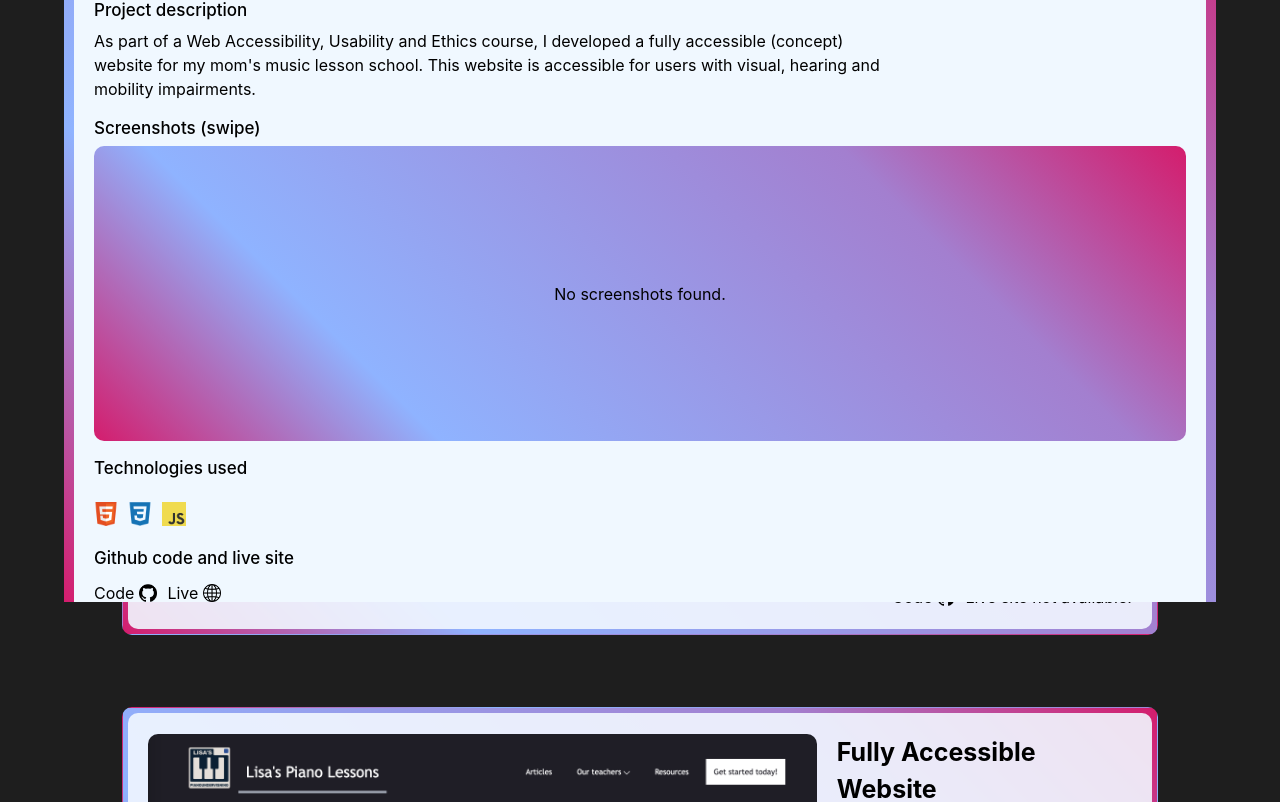
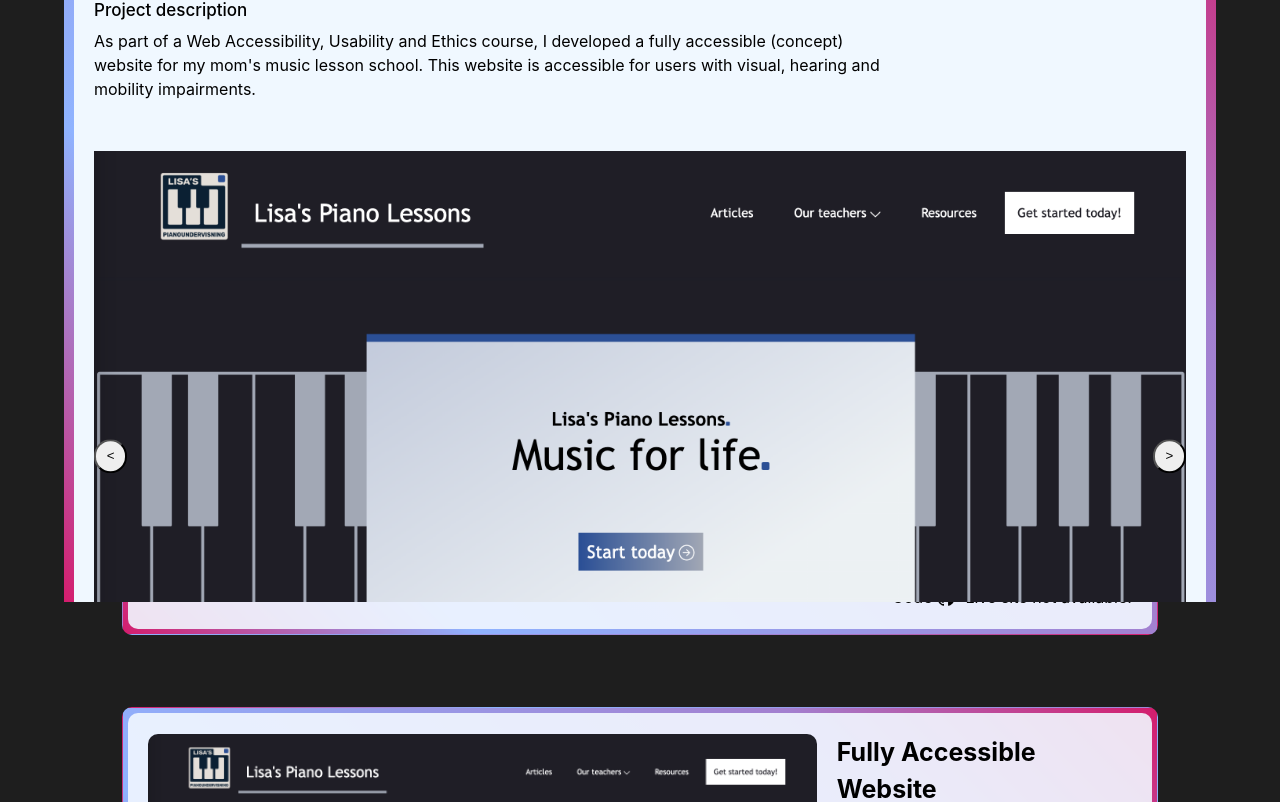
Before and after one commit to chriistopherngo/Portfolio, a React (Vite) app: page / in a window 1280 px wide. Shown: the part 998-1800 px from the top of the page. Built offline with nearby package versions, Linux system fonts and the light colour scheme.

Commit message:
working carousel

```diff
--- /dev/null
+++ b/src/Components/Carousel/Carousel.jsx
@@ -0,0 +1,52 @@
+import { useState } from 'react';
+import { ChevronLeft, ChevronRight } from 'lucide-react';
+
+const Carousel = ({ images, caption }) => {
+  const [currentIndex, setCurrentIndex] = useState(0);
+
+  if (!images || images.length === 0) {
+    return <div className="p-4 text-center text-gray-500">No images to display</div>;
+  }
+
+  const goToPrevious = () => {
+    const isFirstImage = currentIndex === 0;
+    const newIndex = isFirstImage ? images.length - 1 : currentIndex - 1;
+    setCurrentIndex(newIndex);
+  };
+
+  const goToNext = () => {
+    const isLastImage = currentIndex === images.length - 1;
+    const newIndex = isLastImage ? 0 : currentIndex + 1;
+    setCurrentIndex(newIndex);
+  };
+
+  return (
+    <div className="relative w-full md:w-[70%] mb-[75px] mt-[50px] mx-auto ">
+      <div className="relative w-full overflow-hidden rounded-lg">
+        <div className="flex flex-col justify-between w-full h-full">
+          <img
+            src={images[currentIndex].url || images[currentIndex]}
+            alt={images[currentIndex].alt || `Project image ${currentIndex + 1}`}
+            className="object-contain max-w-full max-h-full"
+          />
+           {caption && (
+          <figcaption className='text-red'>
+            {caption[currentIndex]}
+          </figcaption>
+        )}
+        </div>
+      </div>
+      <div className='absolute flex items-center justify-between w-full -translate-y-1/2 top-1/2'>
+            <button className='w-[2.5em] h-[2.5em] rounded-full' onClick={goToPrevious}>&lt; </button>
+            <button className='w-[2.5em] h-[2.5em] rounded-full' onClick={goToNext}>&gt;</button>
+        </div>
+
+      {/* Image counter */}
+      <div className="absolute px-2 py-1 text-xs text-white bg-black bg-opacity-50 rounded-md bottom-2 right-2">
+        {currentIndex + 1} / {images.length}
+      </div>
+    </div>
+  );
+};
+
+export default Carousel;
--- a/src/Components/ProjectItem/ProjectItem.jsx
+++ b/src/Components/ProjectItem/ProjectItem.jsx
@@ -4,6 +4,7 @@ import { IoClose } from "react-icons/io5";
 import { FaArrowRightLong } from "react-icons/fa6";
 import { Link } from "react-router-dom";
 import { useLocation, useNavigate } from "react-router-dom";
+import Carousel from "../Carousel/Carousel";
 
 
 const ProjectItem = ({
@@ -16,6 +17,7 @@ const ProjectItem = ({
   workFormat,
   insideProjectDesc,
   insideProjectImg = [],
+  insideProjectImgCaption =[],
   contributors = [],
   setNavbarVisible,
   processHeadings = [],
@@ -203,8 +205,7 @@ const ProjectItem = ({
                 <h5>Project description</h5>
                 <p className="max-w-[80ch]">{insideProjectDesc}</p>
 
-                <h5>Screenshots (swipe)</h5>
-              <div className="screenshots_container">
+              {/* <div className="screenshots_container">
                 <div
                   className={`screenshots ${
                     insideProjectImg.length === 0 ? "with_images" : ""
@@ -222,7 +223,8 @@ const ProjectItem = ({
                     <p>No screenshots found.</p>
                   )}
                 </div>
-              </div>
+              </div> */}
+              <Carousel images={insideProjectImg} caption={insideProjectImgCaption} />
                 <h5>Technologies used</h5>
                 <div className="technologies_used">
                   {technologies.map((tech, index) => {
--- a/src/Components/Projects/Projects.jsx
+++ b/src/Components/Projects/Projects.jsx
@@ -66,7 +66,8 @@ const Projects = ({setNavbarVisible}) => {
           githubCode="https://github.com/chriistopherngo/course-project"
           liveSite="https://chriistopherngo.github.io/course-project/"
           workFormat="/img/solo.png"
-          insideProjectImg = {[]}
+          insideProjectImg = {["/img/lisas.png", "/img/carousel_accessibility_2.png", "/img/carousel_accessibility_3.png"]}
+          insideProjectImgCaption = {["Homepage", "Teacher's page", "Call to action"]}
           setNavbarVisible={setNavbarVisible}
           processHeadings={["LoFi", "HiFi", "Development and Final Product"]}
           processDescriptions={["Using Figma, i made a low-fidelity representation of the website's design. Here I focused on the structure of the contents, while having various type of impaired users in mind.", "In this stage I made a high-fidelity representation of the website's design, which is a iterated version of the LoFi. While the structure of contents was the focus in last the stage, the design in terms of colors, typography and reworking placements of elements was the focus of this.", "The final version of the website was developed using HTML, CSS, and JavaScript. To help visually impaired users, I used the ARIA attributes to support screen readers. Users with mobility impairments can navigate through the site with keyboard, and hearing impairments was taken into accounts by adding subtitles in videoes. The website is also responsive and works on all devices. "]}
```
Also changed, not shown: public/img/carousel_accessibility_2.png (added), public/img/carousel_accessibility_3.png (added).
